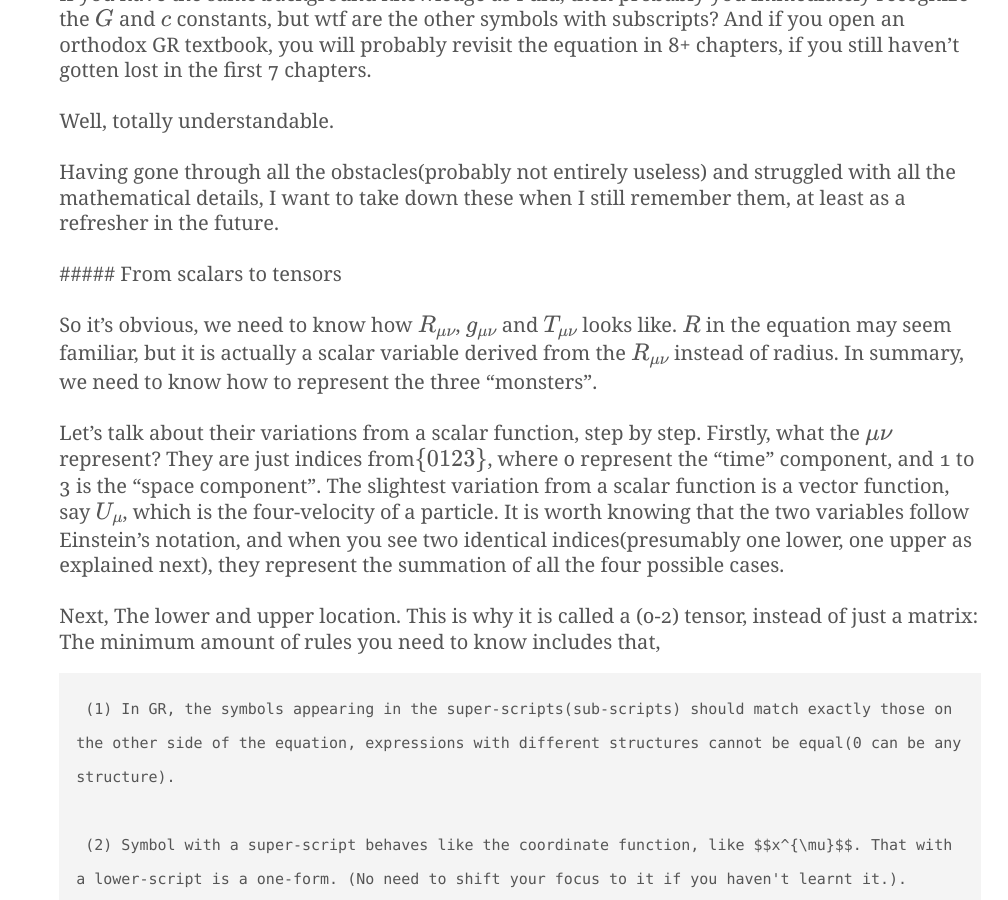
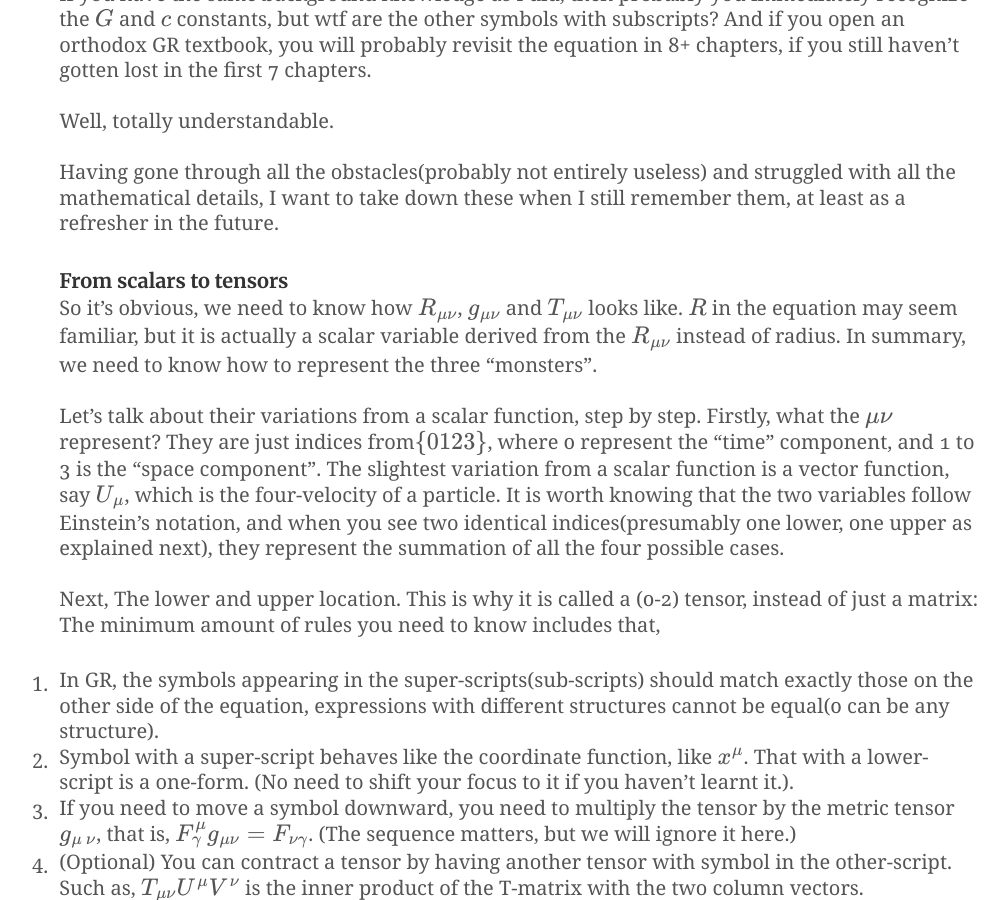
Before and after one commit to weihaocao/weihaocao.github.io, a Jekyll site: the page built from _posts/2020-12-15-einstein-field-equation.md, in a window 1280 px wide and 900 px high, scrolled down 918 px. Shown: the whole window, without its empty margins (120-1128 px from the left). Built offline with Jekyll 4.4.1, drawn with Linux system fonts in a browser that asks for light colours; formulas are drawn with MathJax 3; comment, search, counter and statistics services are not loaded; some of the changed text lies outside the part shown.

Commit message:
Update 2020-12-15-einstein-field-equation.md

```diff
--- a/_posts/2020-12-15-einstein-field-equation.md
+++ b/_posts/2020-12-15-einstein-field-equation.md
@@ -22,7 +22,7 @@ If you have the same background knowledge as I did, then probably you immediatel
 
  Having gone through all the obstacles(probably not entirely useless) and struggled with all the mathematical details, I want to take down these when I still remember them, at least as a refresher in the future.
 
- ##### From scalars to tensors
+##### From scalars to tensors
 
  So it's obvious, we need to know how $$R_{\mu \nu}$$, $$g_{\mu \nu}$$  and $$T_{\mu \nu}$$ looks like. $$R$$ in the equation may seem familiar, but it is actually a scalar variable derived from the $$R_{\mu \nu}$$ instead of radius. In summary, we need to know how to represent the three "monsters".
 
@@ -30,13 +30,13 @@ If you have the same background knowledge as I did, then probably you immediatel
 
  Next, The lower and upper location. This is why it is called a (0-2) tensor, instead of just a matrix: The minimum amount of rules you need to know includes that,
 
-     (1) In GR, the symbols appearing in the super-scripts(sub-scripts) should match exactly those on the other side of the equation, expressions with different structures cannot be equal(0 can be any structure).
+1. In GR, the symbols appearing in the super-scripts(sub-scripts) should match exactly those on the other side of the equation, expressions with different structures cannot be equal(0 can be any structure).
 
-     (2) Symbol with a super-script behaves like the coordinate function, like $$x^{\mu}$$. That with a lower-script is a one-form. (No need to shift your focus to it if you haven't learnt it.).
+2. Symbol with a super-script behaves like the coordinate function, like $$x^{\mu}$$. That with a lower-script is a one-form. (No need to shift your focus to it if you haven't learnt it.).
 
-     (3) If you need to move a symbol downward, you need to multiply the tensor by the metric tensor $$g_{\mu\, \nu}$$, that is, $$F^{\mu}_{\gamma} g_{\mu \nu}=F_{\nu \gamma}$$. (The sequence matters, but we will ignore it here.)
+3. If you need to move a symbol downward, you need to multiply the tensor by the metric tensor $$g_{\mu\, \nu}$$, that is, $$F^{\mu}_{\gamma} g_{\mu \nu}=F_{\nu \gamma}$$. (The sequence matters, but we will ignore it here.)
 
-     (4)(Optional) You can contract a tensor by having another tensor with symbol in the other-script. Such as, $$T_{\mu\nu}U^{\mu}V^{\nu} $$ is the inner product of the T-matrix with the two column vectors.
+4. (Optional) You can contract a tensor by having another tensor with symbol in the other-script. Such as, $$T_{\mu\nu}U^{\mu}V^{\nu} $$ is the inner product of the T-matrix with the two column vectors.
 
  To visualize the tensor(say the (0-2) case), you can somewhat understand it as a bundle of 16 scalar functions. It can be seen as picking the corresponding $$\mu\, \nu$$ in the row vector shown below sequentially, and also in the corresponding $$U^{\mu}V^{\nu} $$ column vector, and add up all variations. From this we can see why the super/sub-script matters.
 
```
